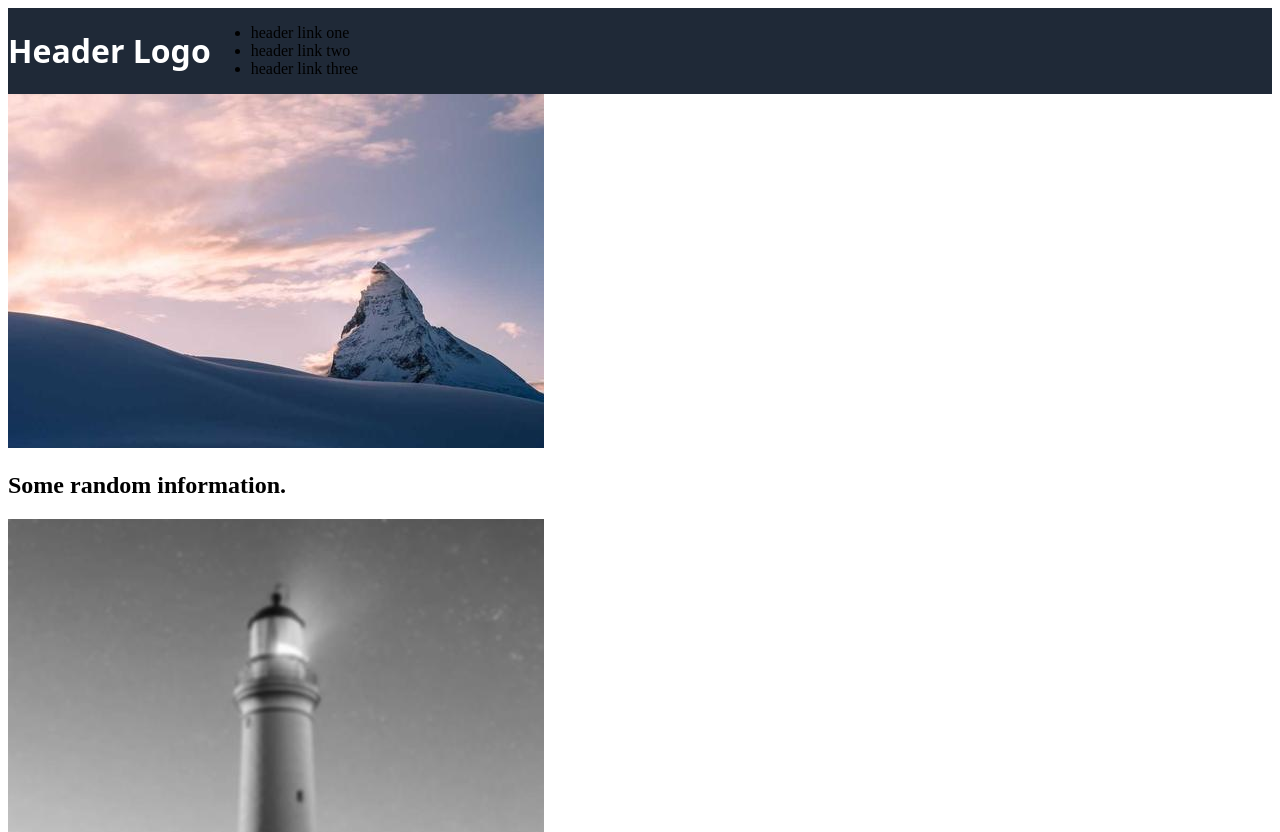
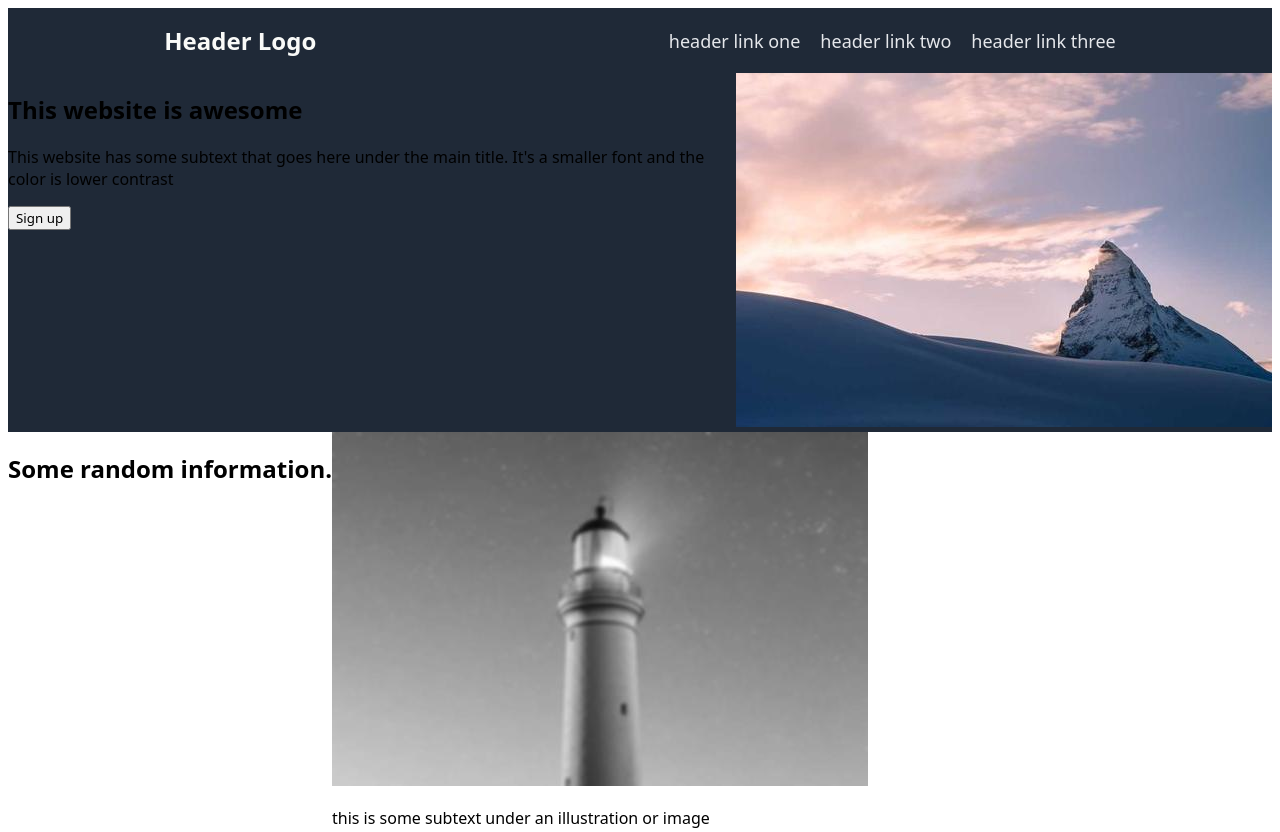
Before and after one commit to MazennDev/topdesign, a plain HTML site: page index.html in a window 1280 px wide. Shown: the top 832 px of the page. Drawn offline with Linux system fonts and the light colour scheme.

Commit message:
Another commit

```diff
--- a/index.html
+++ b/index.html
@@ -9,7 +9,7 @@
 <body>
     <header class="flex-container container header">
         <div><h1 class="brandName">Header Logo</h1></div>
-        <div><ul>
+        <div><ul id="link">
             <li class="links">header link one</li>
             <li class="links">header link two</li>
             <li class="links">header link three</li>
@@ -17,7 +17,11 @@
     </header>
 
     <section class="first flex-container container">
-        <div class="maininfo"></div>
+        <div class="maininfo">
+            <h1>This website is awesome</h1>
+            <p>This website has some subtext that goes here under the main title. It's a smaller font and the color is lower contrast</p>
+            <button>Sign up</button>
+        </div>
         <div class="img"><img src="First.jpg" alt="This is a placeholder"></div>
     </section>
 
--- a/styles.css
+++ b/styles.css
@@ -1,9 +1,49 @@
+*  {
+    font-family: system-ui, -apple-system, BlinkMacSystemFont, 'Segoe UI', Roboto, Oxygen, Ubuntu, Cantarell, 'Open Sans', 'Helvetica Neue', sans-serif;
+}
+
 .header {
     background-color: #1F2937;
     display: flex;
+    color: white;
+    justify-content: space-between;
+    align-items: center;
+}
+.header div {
+    margin: 0 auto;
+}
+.brandName {
+    font-size: 24px;
+    color: #F9FAF8;
+}
+.links {
+    font-size: 18px;
+    color: #E5E7EB;
 }
 
-.brandName {
-    color: white;
-    font-family: system-ui, -apple-system, BlinkMacSystemFont, 'Segoe UI', Roboto, Oxygen, Ubuntu, Cantarell, 'Open Sans', 'Helvetica Neue', sans-serif;
+#link {
+    display: flex;
+    list-style: none;
+    gap: 20px;
 }
+
+.first {
+    display: flex;
+    background-color: #1F2937;
+}
+
+
+.second {
+    display: flex;
+}
+
+.third {
+    display: flex;
+}
+
+.forth {
+    display: flex;
+}
+.footer {
+    display: flex;
+}
```
